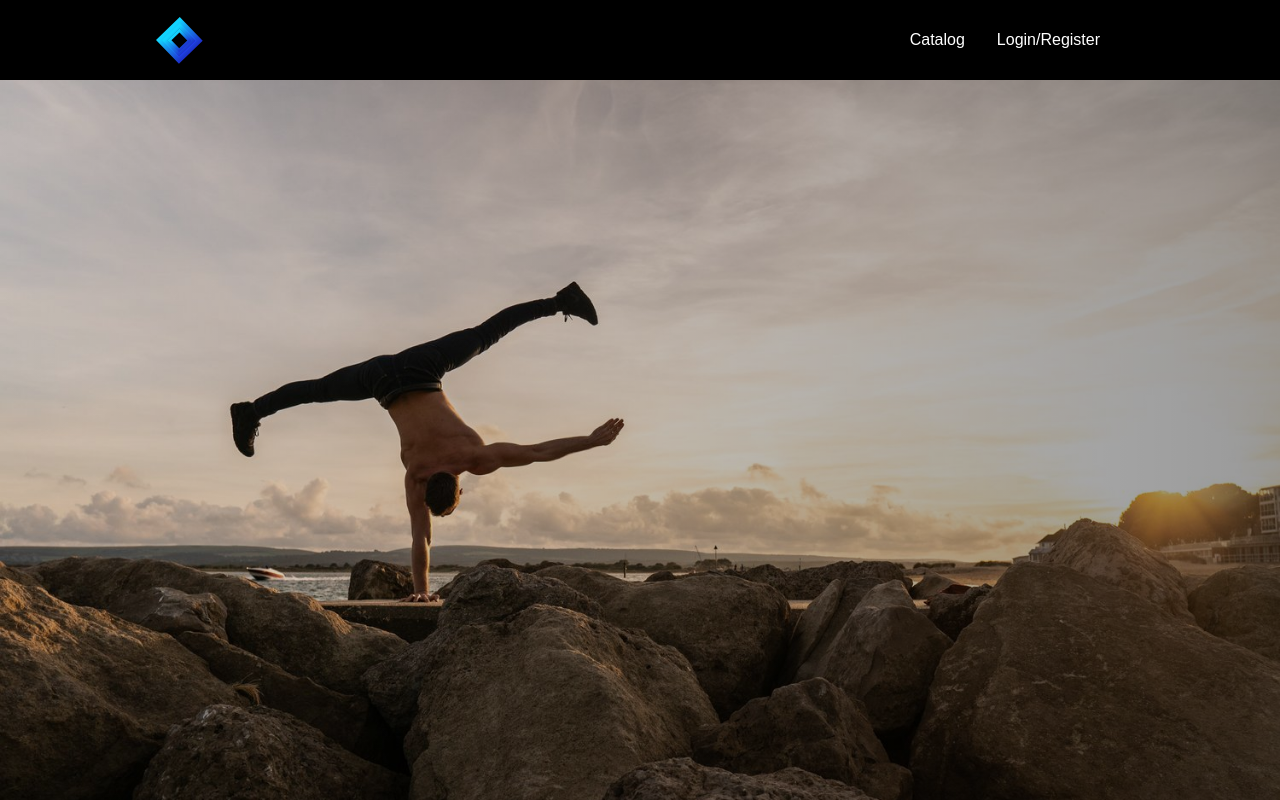
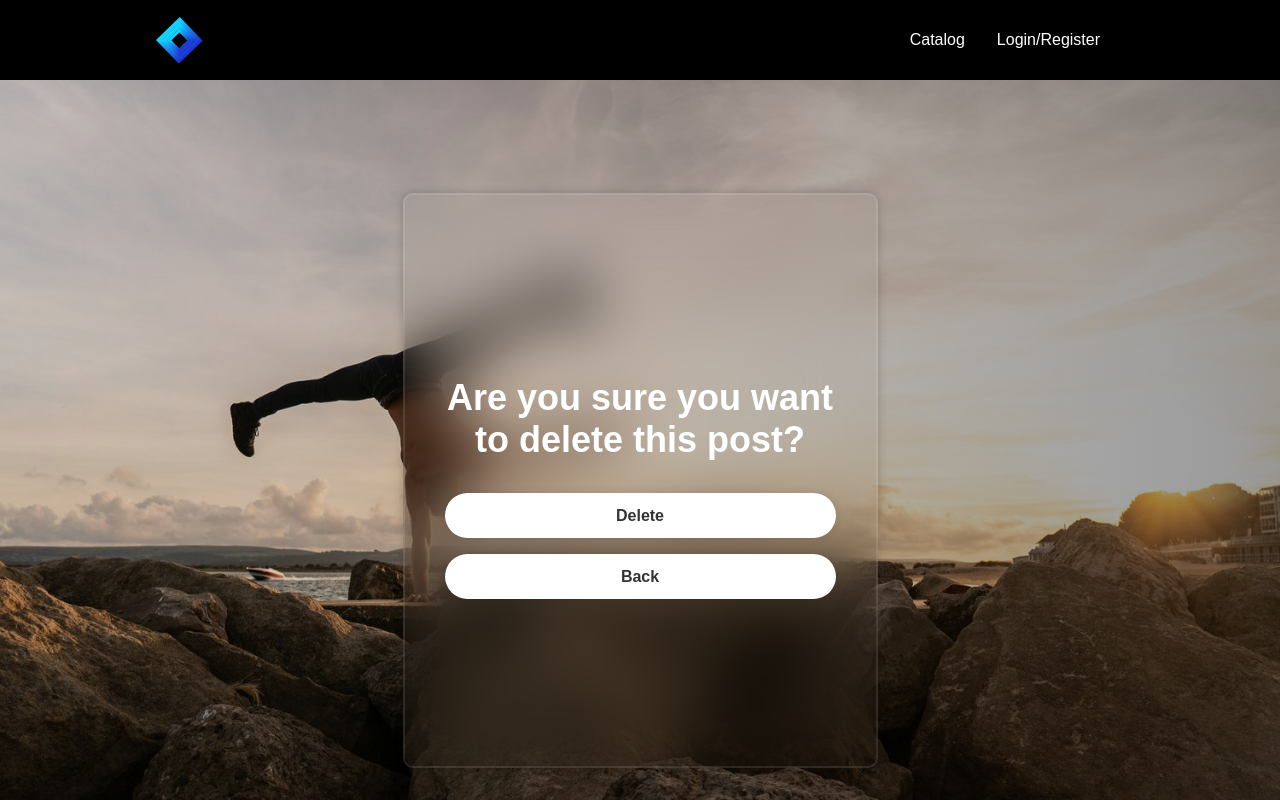
Before and after one commit to LDeathN/Calisthenics-Community-Platform, a React (Vite) app: page /posts/1/delete in a window 1280 px wide. Shown: the top 800 px of the page. Built offline with nearby package versions, Linux system fonts and the light colour scheme.

Commit message:
Added Delete page (not working yet just html and css).

```diff
--- a/src/App.jsx
+++ b/src/App.jsx
@@ -12,6 +12,7 @@ import PostCreate from './pages/PostCreate/PostCreate';
 import PostDetails from './pages/PostDetails/PostDetails';
 import PostEdit from './pages/PostEdit/PostEdit';
 import { AuthContextProvider } from './contexts/AuthContext';
+import PostDelete from './pages/PostDelete/PostDelete';
 
 function App() {
 
@@ -30,6 +31,7 @@ function App() {
             <Route path='/post-create' element={<PostCreate/>} />
             <Route path='/posts/:postId/details' element={<PostDetails/>} />
             <Route path='/posts/:postId/edit' element={<PostEdit/>} />
+            <Route path='/posts/:postId/delete' element={<PostDelete/>} />
           </Routes>
         </div>
 
--- /dev/null
+++ b/src/pages/PostDelete/PostDelete.css
@@ -0,0 +1,49 @@
+@import url('../../App.css');
+
+.wrapper-post {
+    position: relative;
+    width: 475px;
+    height: 575px;
+    background-color: transparent;
+    border: 2px solid rgba(255, 255, 255, .1);
+    backdrop-filter: blur(30px);
+    border-radius: 10px;
+    box-shadow: 0 0 10px rgba(0, 0, 0, .2);
+    color: #fff;
+    display: flex;
+    align-items: center;
+    overflow: hidden;
+    transition: height .2s ease;
+}
+
+.wrapper-post .form-box-post {
+    width: 100%;
+    padding: 40px;
+}
+
+form h1 {
+    font-size: 36px;
+    text-align: center;
+    margin-bottom: 2rem;
+}
+
+form button {
+    width: 100%;
+    height: 45px;
+    background-color: #fff;
+    border: none;
+    outline: none;
+    border-radius: 40px;
+    box-shadow: 0 0 10px rgba(0, 0, 0, .1);
+    cursor: pointer;
+    font-size: 16px;
+    color: #333;
+    font-weight: 700;
+    margin-bottom: 1rem;
+    transition: 0.3s ease-in-out;
+}
+
+form button:hover {
+    transform: scale(1.03);
+    transition: 0.3s ease-in-out;
+}
--- /dev/null
+++ b/src/pages/PostDelete/PostDelete.jsx
@@ -0,0 +1,22 @@
+import React from 'react'
+import './PostDelete.css';
+import { Link, useParams } from 'react-router-dom';
+
+function PostDelete() {
+    const { postId } = useParams();
+
+    return (
+    <div className='wrapper-post'>
+        <div className='form-box-post'>
+            <form >
+                <h1>Are you sure you want to delete this post?</h1>
+
+                <button className='post-delete-button'>Delete</button>
+                <Link to={`/posts/${postId}/details`}><button className='go-back'>Back</button></Link>
+            </form>
+        </div>
+    </div>
+    )
+}
+
+export default PostDelete;
--- a/src/pages/PostDetails/PostDetails.jsx
+++ b/src/pages/PostDetails/PostDetails.jsx
@@ -86,7 +86,7 @@ function PostDetails() {
                 {isOwner && (
                     <div className='post-details-buttons'>
                         <Link to={`/posts/${postId}/edit`} className='post-details-edit'>Edit</Link>
-                        <Link className='post-details-delete'>Delete</Link>
+                        <Link to={`/posts/${postId}/delete`}  className='post-details-delete'>Delete</Link>
                     </div>
                 )}
         </div>
```
